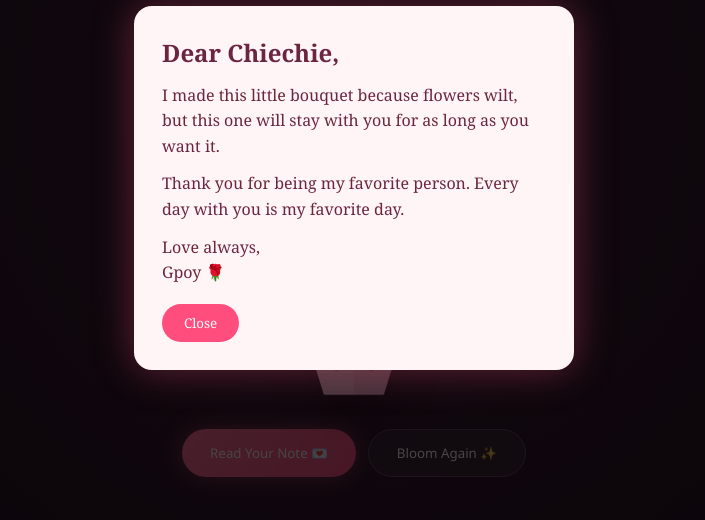
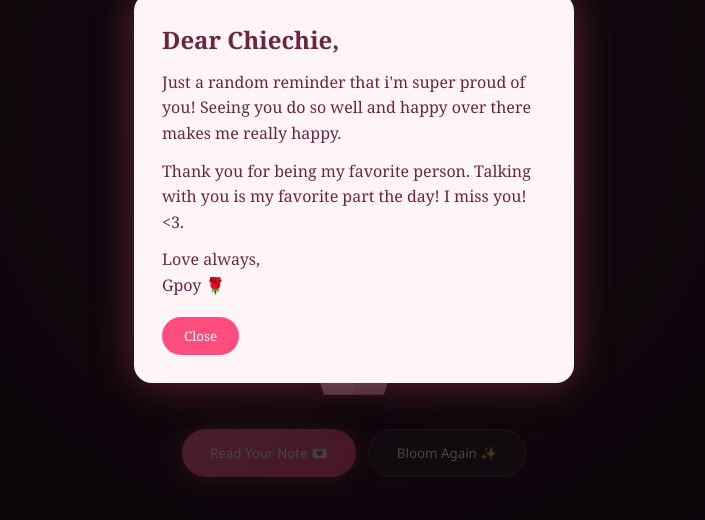
Before and after one commit to proaniga-dotcom/for-chiechie, a plain HTML site: page index.html in a window 1280 px wide. Both pictures are taken after a click on the button "Read Your Note 💌". Shown: the part 212-732 px from the top of the page, without its empty margins (286-991 px from the left). Drawn offline with Linux system fonts and the light colour scheme.

Commit message:
Update message in index.html

```diff
--- a/index.html
+++ b/index.html
@@ -132,8 +132,8 @@
     <div class="card">
       <h2>Dear Chiechie,</h2>
       <!-- EDIT YOUR MESSAGE BELOW -->
-      <p>I made this little bouquet because flowers wilt, but this one will stay with you for as long as you want it.</p>
-      <p>Thank you for being my favorite person. Every day with you is my favorite day.</p>
+      <p>Just a random reminder that i'm super proud of you! Seeing you do so well and happy over there makes me really happy.</p>
+      <p>Thank you for being my favorite person. Talking with you is my favorite part the day! I miss you! <3.</p>
       <p>Love always,<br>Gpoy 🌹</p>
       <button id="closeBtn">Close</button>
     </div>
```
